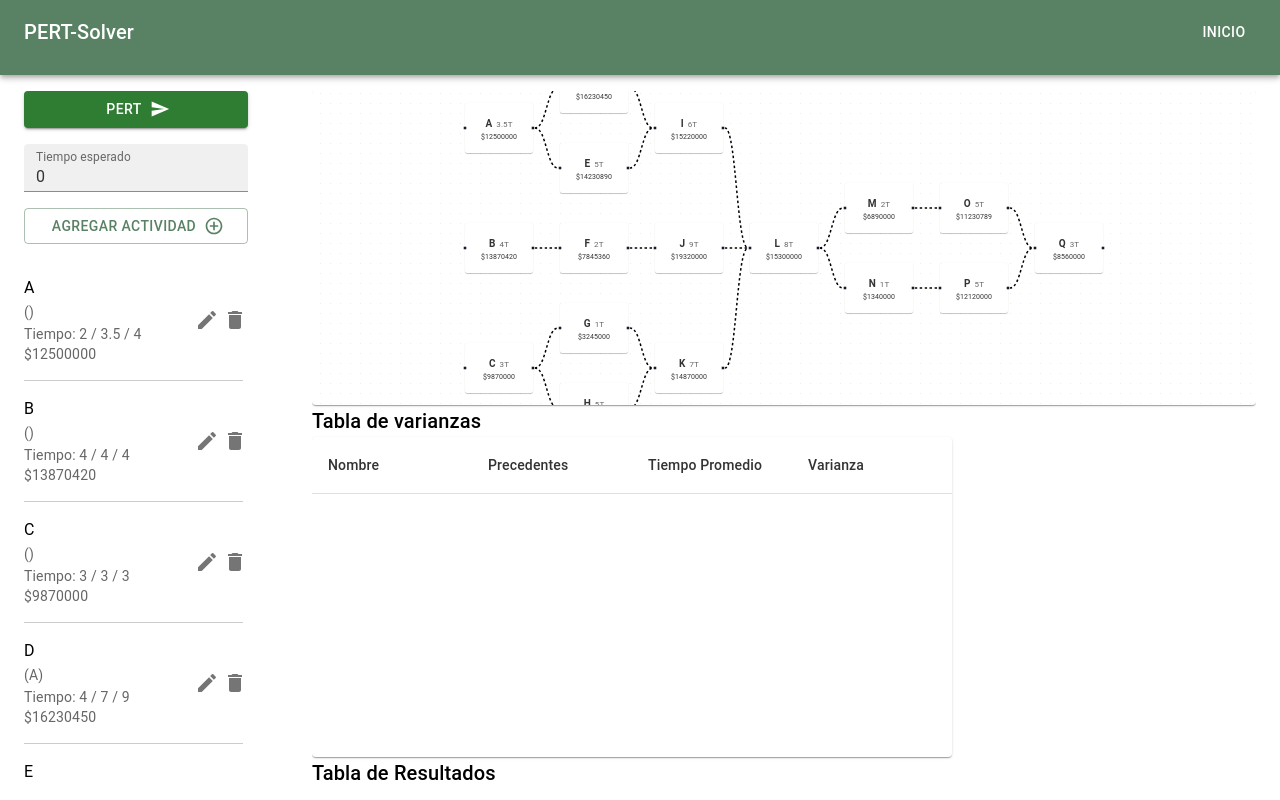
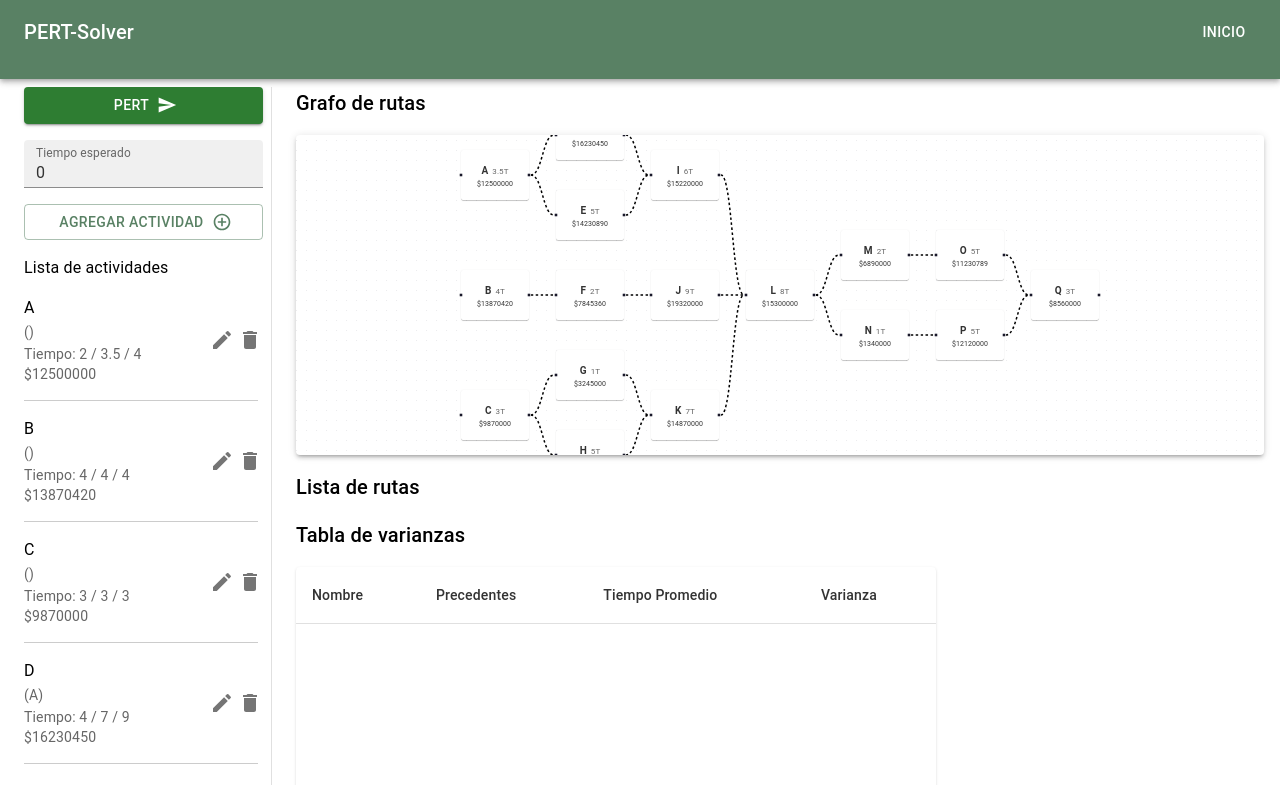
Before and after one commit to jctrejosi/PERT-Solver, a React (Vite) app in the folder Frontend/: page / in a window 1280 px wide. Built offline with nearby package versions, Linux system fonts and the light colour scheme.

Commit message:
Mejorar diseño y presentación en Home y ReportsPanel, ajustar estilos y agregar títulos descriptivos

```diff
--- a/Frontend/src/pages/Home/index.tsx
+++ b/Frontend/src/pages/Home/index.tsx
@@ -5,18 +5,20 @@ import { ActivityManager } from "./modules/ActivityManager";
 
 export function Home() {
   return (
-    <Grid2 container spacing={2} style={{ height: "100%", width: "100%" }}>
+    <Grid2 container spacing={1} style={{ height: "100%", width: "100%" }}>
       <Navbar />
       <Container
-        sx={{
+        sx={(theme) => ({
           display: "flex",
           flexDirection: "column",
           height: "calc(100% - 6.4rem)",
           overflowY: "auto",
-          pr: 2,
           width: "17rem",
-          pl: 2,
-        }}
+          "@media (min-width: 600px)": {
+            paddingRight: 1,
+          },
+          borderRight: `1px solid ${theme.palette.divider}`,
+        })}
       >
         <ActivityManager />
       </Container>
@@ -26,10 +28,11 @@ export function Home() {
           flexDirection: "column",
           height: "calc(100% - 6.4rem)",
           overflowY: "auto",
-          width: "calc(100% - 17rem)",
           flex: 2,
-          paddingRight: 0,
-          padding: 0,
+          "@media (min-width: 600px)": {
+            paddingLeft: 0,
+            paddingRight: 0,
+          },
         }}
       >
         <ReportsPanel />
--- a/Frontend/src/pages/Home/modules/ActivityManager/components/ActivityList.tsx
+++ b/Frontend/src/pages/Home/modules/ActivityManager/components/ActivityList.tsx
@@ -7,7 +7,7 @@ import {
 } from "@mui/material";
 import DeleteIcon from "@mui/icons-material/Delete";
 import EditIcon from "@mui/icons-material/Edit";
-import { Activity } from "../types/core";
+import { Activity } from "@customTypes/core";
 
 export type ActivityListProps = {
   activities?: Activity[];
--- a/Frontend/src/pages/Home/modules/ActivityManager/index.tsx
+++ b/Frontend/src/pages/Home/modules/ActivityManager/index.tsx
@@ -4,7 +4,7 @@ import { ActionsHome, GetStateHome } from "../../slice";
 import { ActivityFormModal } from "./components/ActivityFormModal";
 import { ActivityList } from "./components/ActivityList";
 import { useState } from "react";
-import { Button, TextField } from "@mui/material";
+import { Button, TextField, Typography } from "@mui/material";
 import SendIcon from "@mui/icons-material/Send";
 import { ApiCalculatePert } from "../../services/calculatePert";
 
@@ -77,6 +77,7 @@ export function ActivityManager() {
         activitySelected={activitySelected}
         onAddActivity={handleAddActivity}
       />
+      <Typography variant="body1">Lista de actividades</Typography>
       <ActivityList
         activities={STATE.activities}
         onEditActivity={(activity) => {
--- a/Frontend/src/pages/Home/modules/ReportsPanel/ActivitiesTable.tsx
+++ b/Frontend/src/pages/Home/modules/ReportsPanel/ActivitiesTable.tsx
@@ -16,14 +16,10 @@ export function ActivitiesTable() {
       <Table aria-label="simple table">
         <TableHead>
           <TableRow>
-            <TableCell sx={{ width: "22%" }} align="left">
-              Nombre
-            </TableCell>
-            <TableCell sx={{ width: "22%" }} align="left">
-              Precedentes
-            </TableCell>
-            <TableCell sx={{ width: "22%" }}>Tiempo Promedio</TableCell>
-            <TableCell sx={{ width: "22%" }}>Varianza</TableCell>
+            <TableCell align="left">Nombre</TableCell>
+            <TableCell align="left">Precedentes</TableCell>
+            <TableCell>Tiempo Promedio</TableCell>
+            <TableCell>Varianza</TableCell>
           </TableRow>
         </TableHead>
         <TableBody>
--- a/Frontend/src/pages/Home/modules/ReportsPanel/components/GraphView/index.tsx
+++ b/Frontend/src/pages/Home/modules/ReportsPanel/components/GraphView/index.tsx
@@ -77,7 +77,7 @@ export function GraphView({ activities }: GraphViewProps) {
   }, [activities, fitView]); // Se ejecuta cada vez que `activities` cambia
 
   return (
-    <Paper style={{ height: "100%" }}>
+    <Paper style={{ height: "100%" }} elevation={3}>
       <ReactFlow
         nodes={nodes}
         edges={edges}
--- a/Frontend/src/pages/Home/modules/ReportsPanel/index.tsx
+++ b/Frontend/src/pages/Home/modules/ReportsPanel/index.tsx
@@ -15,18 +15,21 @@ export function ReportsPanel() {
         flexDirection: "column",
         height: "100%",
         overflowY: "auto",
+        gap: 2,
+        scrollbarWidth: "thin",
+        padding: "0 1rem",
       }}
     >
-      <Box sx={{ height: "20rem" }}>
+      <Typography variant="h6">Grafo de rutas</Typography>
+      <Box sx={{ height: "20rem", flexShrink: 0 }}>
         <ReactFlowProvider>
           <GraphView activities={STATE.activities} />
         </ReactFlowProvider>
       </Box>
-      <Box>
+      <Box sx={{ flex: 1, display: "flex", flexDirection: "column", gap: 2 }}>
+        <Typography variant="h6">Lista de rutas</Typography>
         <Typography variant="h6">Tabla de varianzas</Typography>
         <ActivitiesTable />
-        <Typography variant="h6">Tabla de Resultados</Typography>
-        {/* Aquí iría la tabla de resultados */}
       </Box>
     </Box>
   );
```
